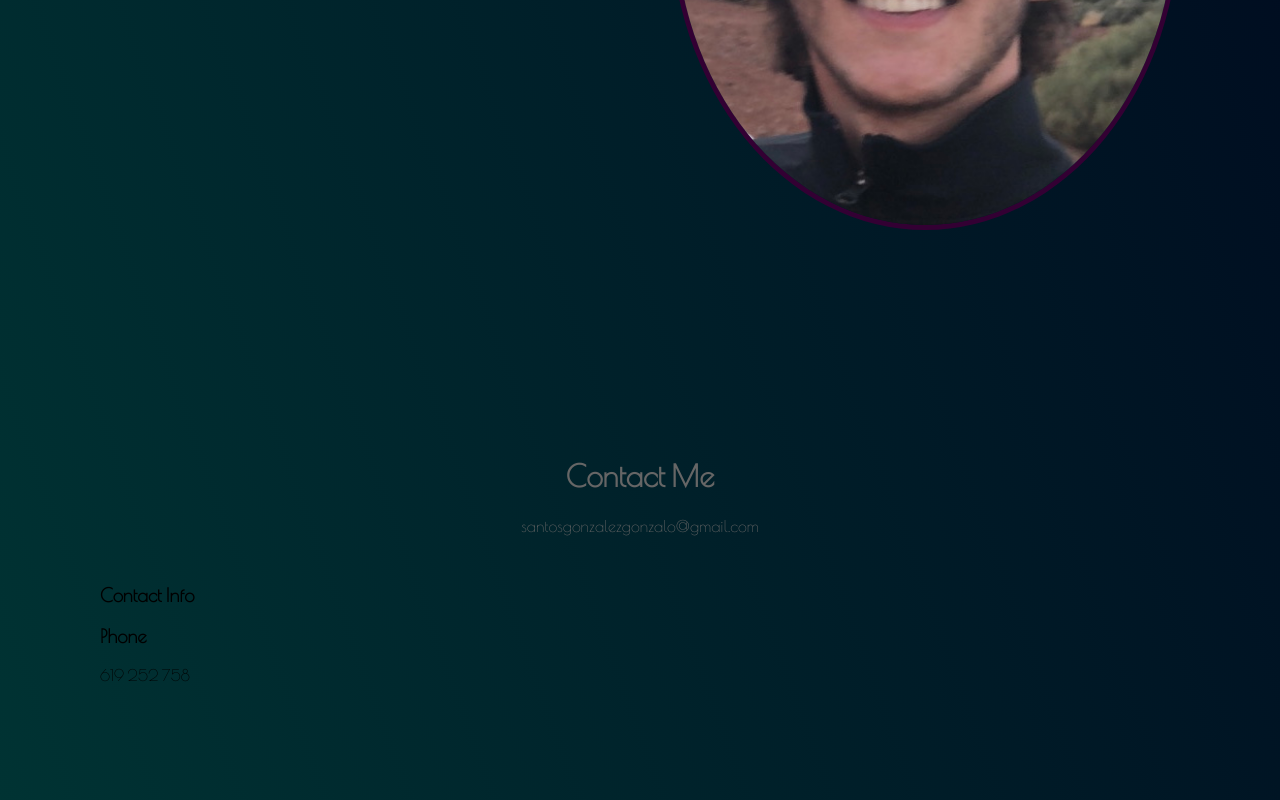
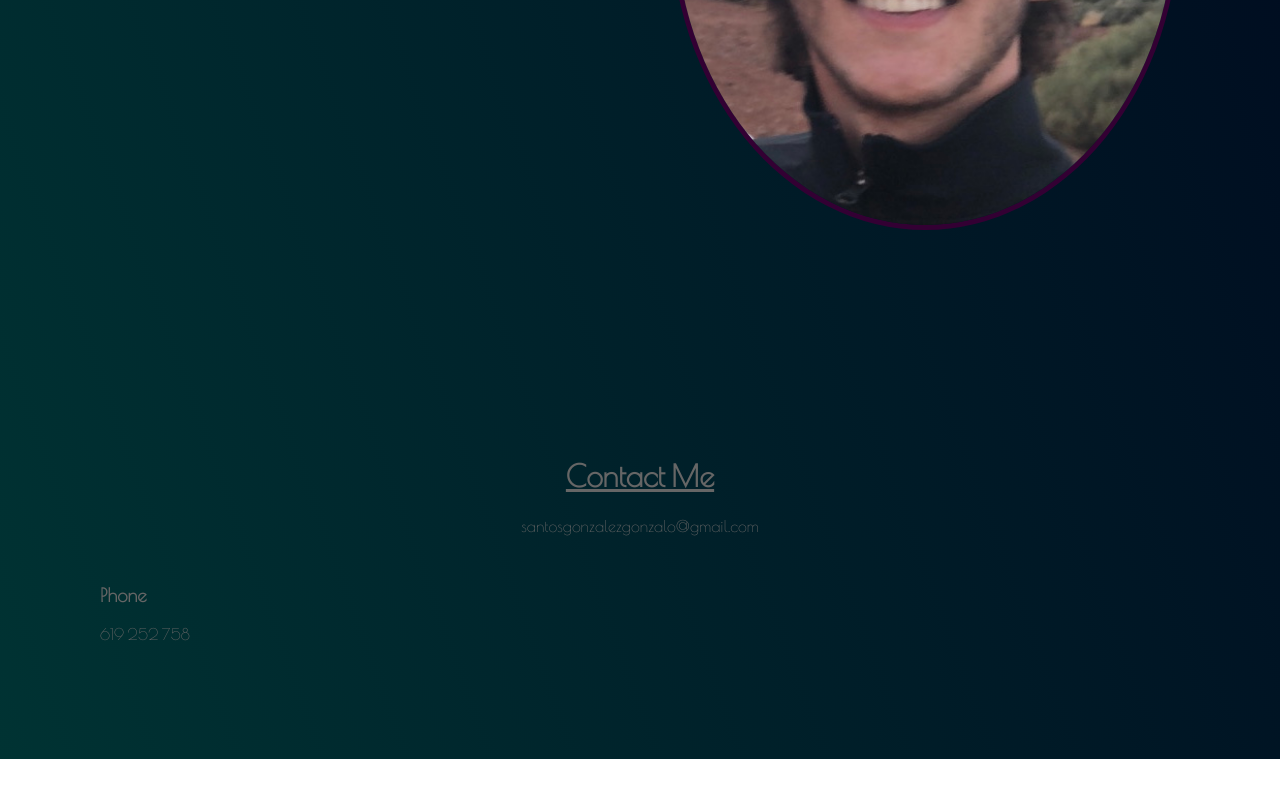
Before and after one commit to Gonzalo22Santos/MyPortfolio, a plain HTML site: page index.html in a window 1280 px wide. Shown: the part 1589-2389 px from the top of the page. After the commit the page ends 2348 px from the top, so only its background shows below. Drawn offline with nearby package versions, Linux system fonts and the light colour scheme.

Commit message:
elementos innecesarios eliminados y retoques en Css

```diff
--- a/estilos.css
+++ b/estilos.css
@@ -76,7 +76,7 @@ header {
 
 }
 header.sticky {
-    background:rgb(148, 163, 209);
+    background: linear-gradient(70deg, #003333, #00001a);
     padding: 20px 100px;
 
 
@@ -129,6 +129,9 @@ header ul li a {
 .heading h2 {
     font-weight: 600;
     font-size: 30px;
+    text-decoration: underline;
+
+
 }
 .content {
     display: flex;
@@ -145,6 +148,12 @@ header ul li a {
     margin-bottom: 10px;
     color: #666666;
 }
+.content h3 {
+    color: #666666;
+}
+.contactInfoBox p {
+    color: #666666;
+}
 .foto {
     min-width: 50%;
 }
--- a/index.html
+++ b/index.html
@@ -55,7 +55,6 @@
         </div>
         <div class="content">
             <div class="contactInfo">
-             <h3>Contact Info</h3>
                <div class="contactInfoBox">
                 <div class="box">
                 <div class="icon"></div>
```
